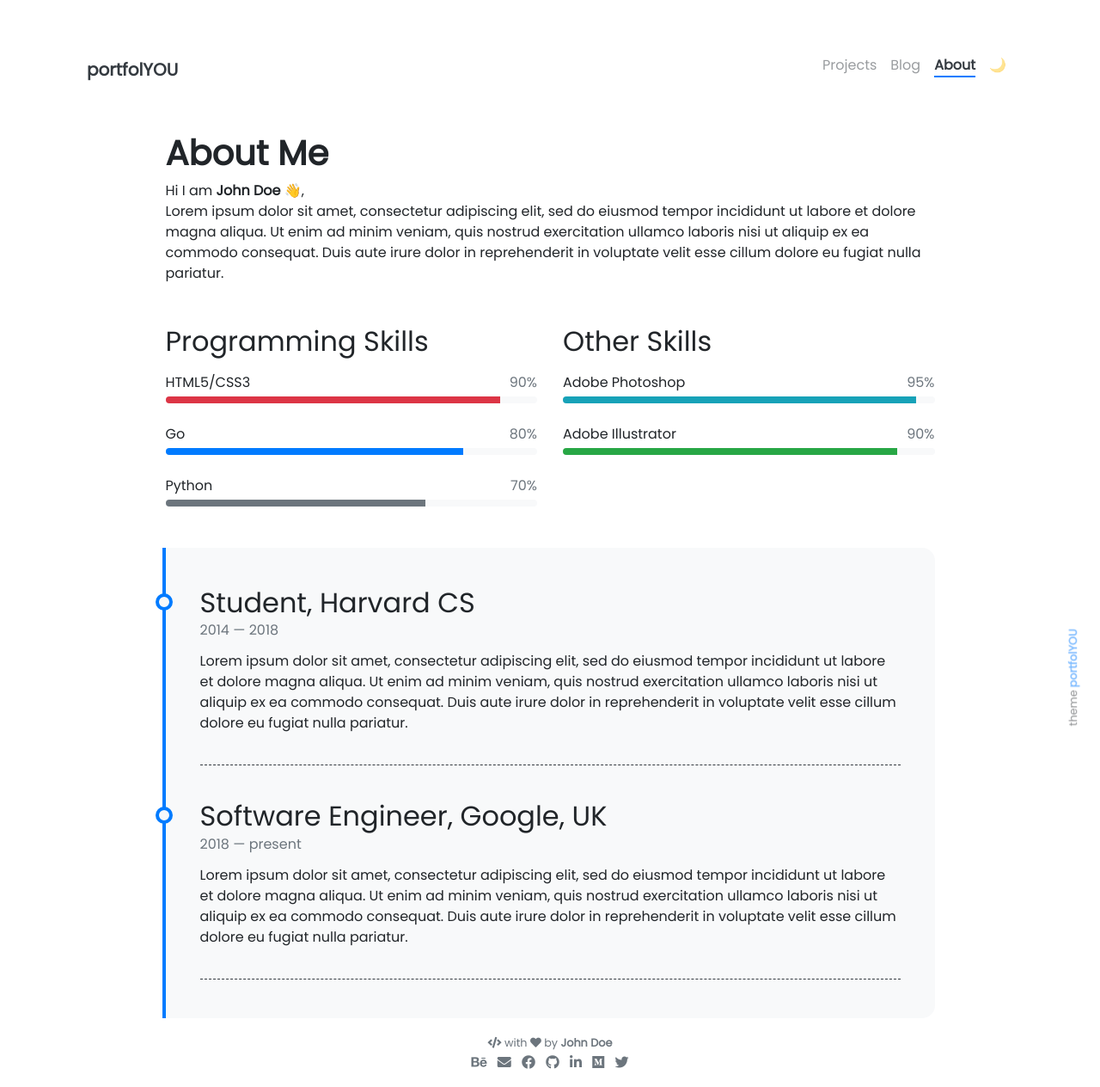
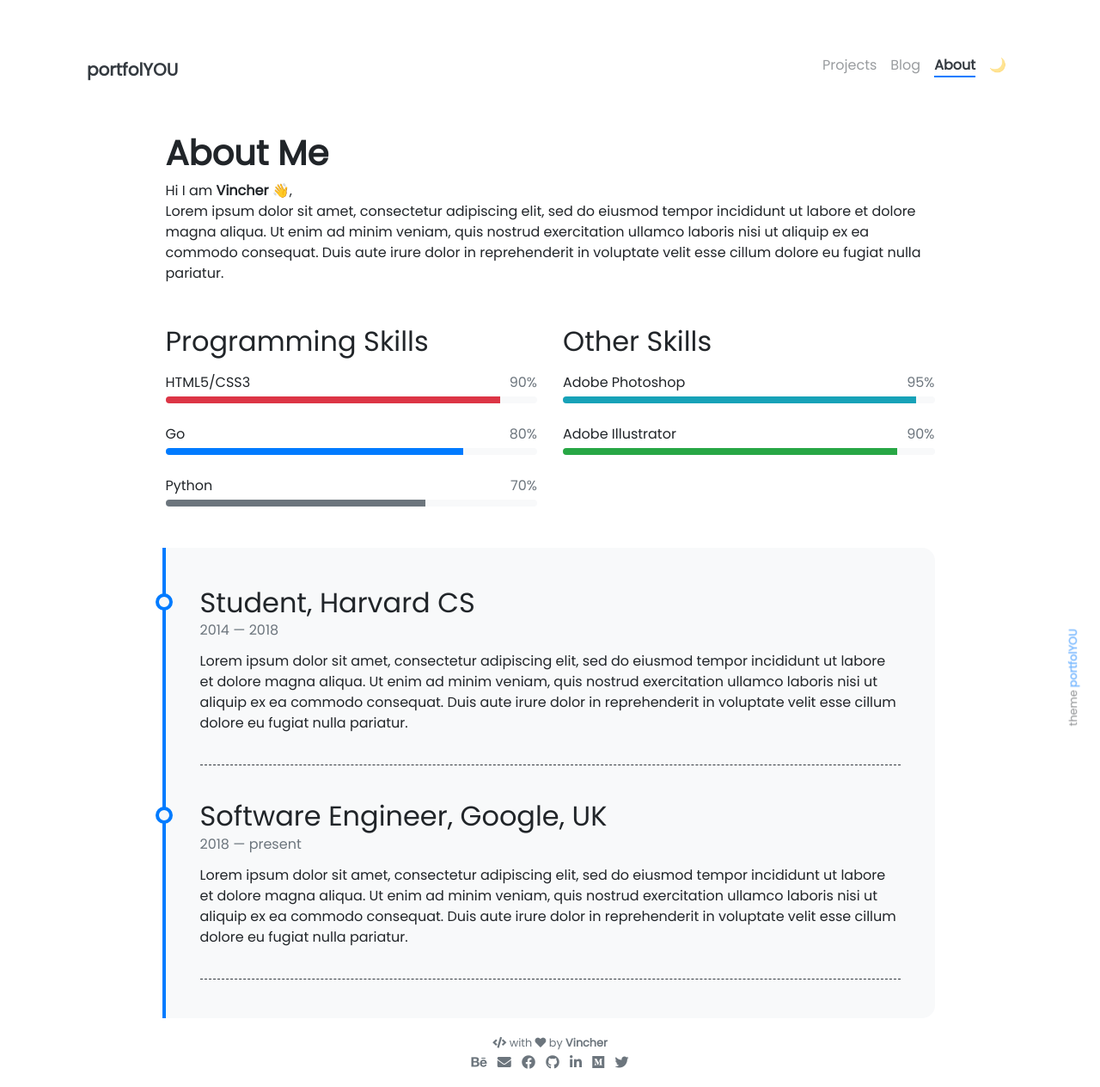
Before and after one commit to v1nch3r/v1nch3r.github.io, a Jekyll site: the page built from pages/about.md, in a window 1280 px wide. Shown: the whole page at 86% size. Built offline with Jekyll 4.4.1, drawn with Linux system fonts in a browser that asks for light colours; nearby versions of some CDN libraries; emoji names are drawn with the system emoji font.

Commit message:
Update _config.yml

```diff
--- a/_config.yml
+++ b/_config.yml
@@ -23,7 +23,7 @@ nav_exclude:                                            # The following paths ar
 
 ### Author Info ###
 author:
-  name              : John Doe
+  name              : Vincher
   image             : https://i.imgur.com/uyDNQnn.jpg
   behance           : your_username
 # dribbble          : your_username
```
